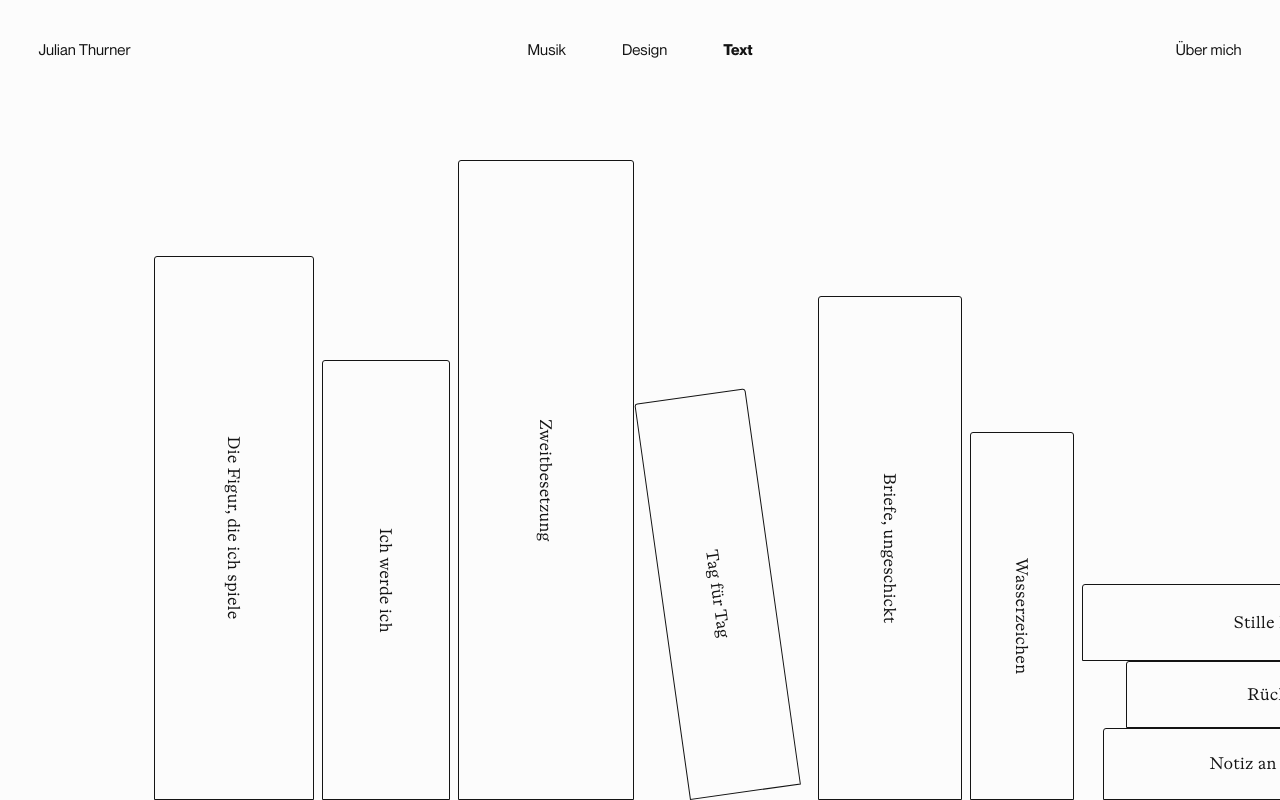
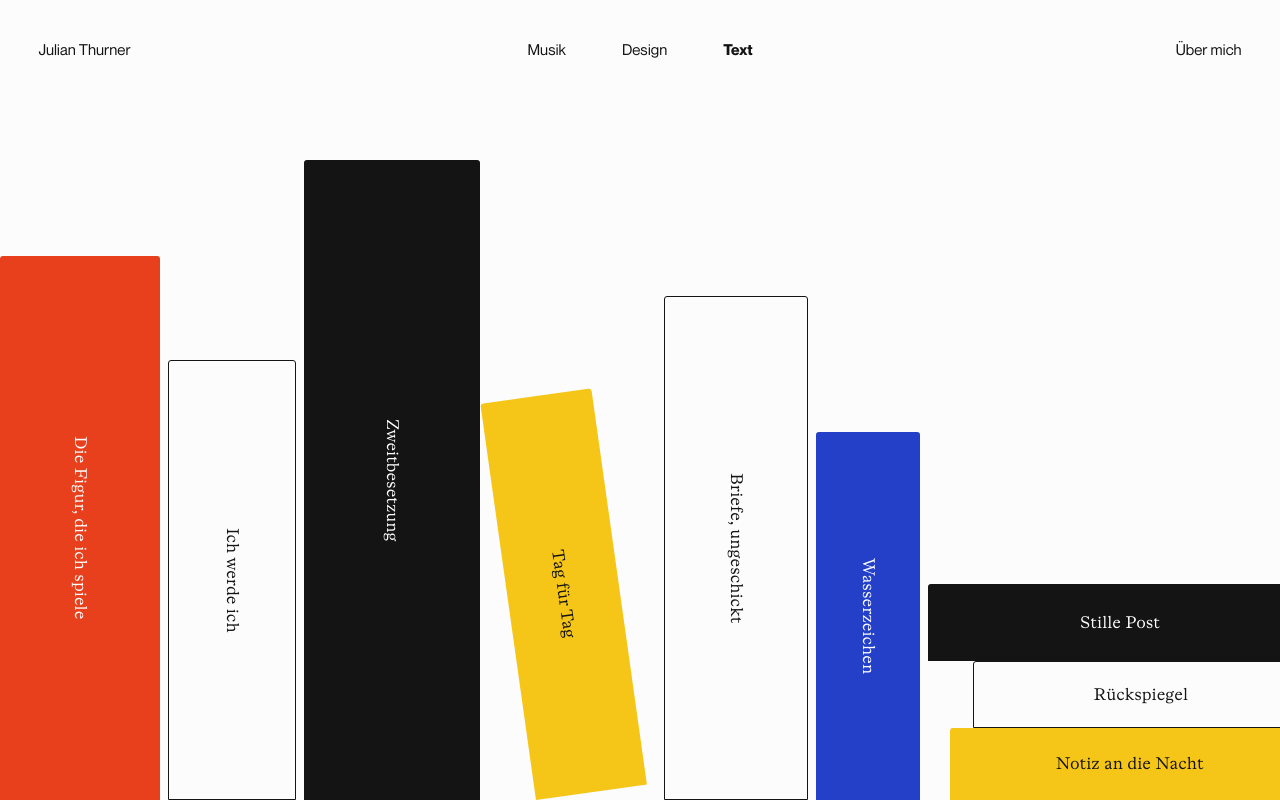
Before and after one commit to julianthurner05/portfolio-website, a plain HTML site: page text.html in a window 1280 px wide. Drawn offline with Linux system fonts and the light colour scheme.

Commit message:
Regal: Farben und Outlines gemischt, erstes Buch ganz links
Co-Authored-By: Claude Fable 5 <noreply@anthropic.com>

```diff
--- a/styles.css
+++ b/styles.css
@@ -461,7 +461,7 @@ body.listening .track.current {
 	align-items: flex-end;
 	gap: 0.5rem;
 	width: max-content;
-	padding: 3rem 12vw 0;
+	padding: 3rem 12vw 0 0;
 }
 .book {
 	position: relative;
--- a/text.html
+++ b/text.html
@@ -27,46 +27,46 @@
 			<div class="shelf-page">
 				<div class="shelf">
 					<div class="shelf-row">
-						<a class="book b-paper" href="/text-die-figur" style="width: 10rem; height: 68svh">
+						<a class="book b-red" href="/text-die-figur" style="width: 10rem; height: 68svh">
 							<span class="spine">Die Figur, die ich spiele</span>
 						</a>
 						<div class="book b-paper" style="width: 8rem; height: 55svh">
 							<span class="spine">Ich werde ich</span>
 						</div>
-						<div class="book b-paper" style="width: 11rem; height: 80svh">
+						<div class="book b-black" style="width: 11rem; height: 80svh">
 							<span class="spine">Zweitbesetzung</span>
 						</div>
-						<div class="book b-paper lean" style="width: 7rem; height: 50svh; margin-left: calc(7svh - 0.5rem); margin-right: 0.5rem">
+						<div class="book b-yellow lean" style="width: 7rem; height: 50svh; margin-left: calc(7svh - 0.5rem); margin-right: 0.5rem">
 							<span class="spine">Tag für Tag</span>
 						</div>
 						<div class="book b-paper" style="width: 9rem; height: 63svh">
 							<span class="spine">Briefe, ungeschickt</span>
 						</div>
-						<div class="book b-paper" style="width: 6.5rem; height: 46svh">
+						<div class="book b-blue" style="width: 6.5rem; height: 46svh">
 							<span class="spine">Wasserzeichen</span>
 						</div>
 						<div class="stack">
-							<div class="book b-paper flat" style="width: 24rem; height: 4.8rem; margin-right: 1.2rem">
+							<div class="book b-black flat" style="width: 24rem; height: 4.8rem; margin-right: 1.2rem">
 								<span class="spine">Stille Post</span>
 							</div>
 							<div class="book b-paper flat" style="width: 21rem; height: 4.2rem; margin-left: 1.4rem">
 								<span class="spine">Rückspiegel</span>
 							</div>
-							<div class="book b-paper flat" style="width: 22.5rem; height: 4.5rem">
+							<div class="book b-yellow flat" style="width: 22.5rem; height: 4.5rem">
 								<span class="spine">Notiz an die Nacht</span>
 							</div>
 						</div>
 						<div class="book b-paper" style="width: 10.5rem; height: 86svh">
 							<span class="spine">untitled (Notizen)</span>
 						</div>
-						<div class="book b-paper lean" style="width: 8.5rem; height: 58svh; margin-left: calc(8.1svh - 0.5rem); margin-right: 0.5rem">
+						<div class="book b-black lean" style="width: 8.5rem; height: 58svh; margin-left: calc(8.1svh - 0.5rem); margin-right: 0.5rem">
 							<span class="spine">Vorhang, kaum offen</span>
 						</div>
-						<div class="book b-paper" style="width: 7.5rem; height: 52svh">
+						<div class="book b-blue" style="width: 7.5rem; height: 52svh">
 							<span class="spine">Lebensabschnittsstimmung</span>
 						</div>
 						<div class="stack">
-							<div class="book b-paper flat" style="width: 20rem; height: 4.2rem; margin-left: 1rem">
+							<div class="book b-red flat" style="width: 20rem; height: 4.2rem; margin-left: 1rem">
 								<span class="spine">Zugabe</span>
 							</div>
 							<div class="book b-paper flat" style="width: 22rem; height: 4.5rem">
```
